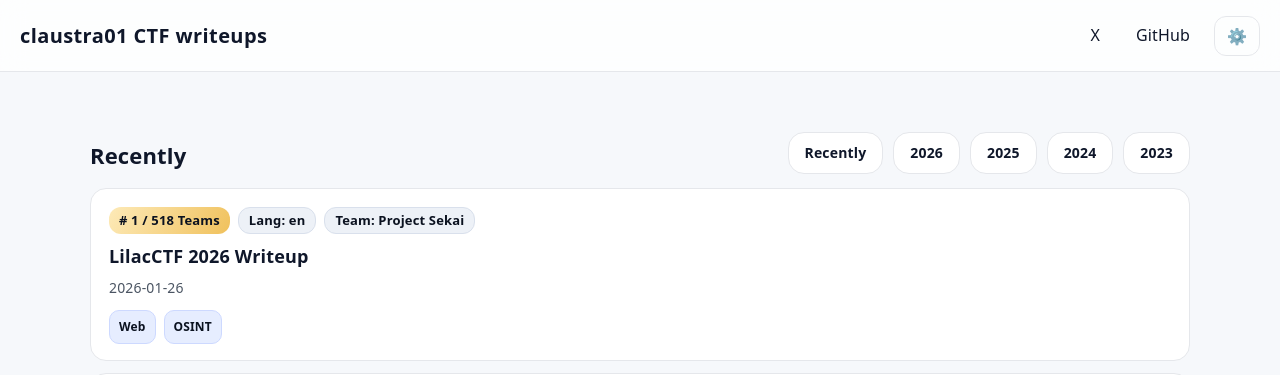
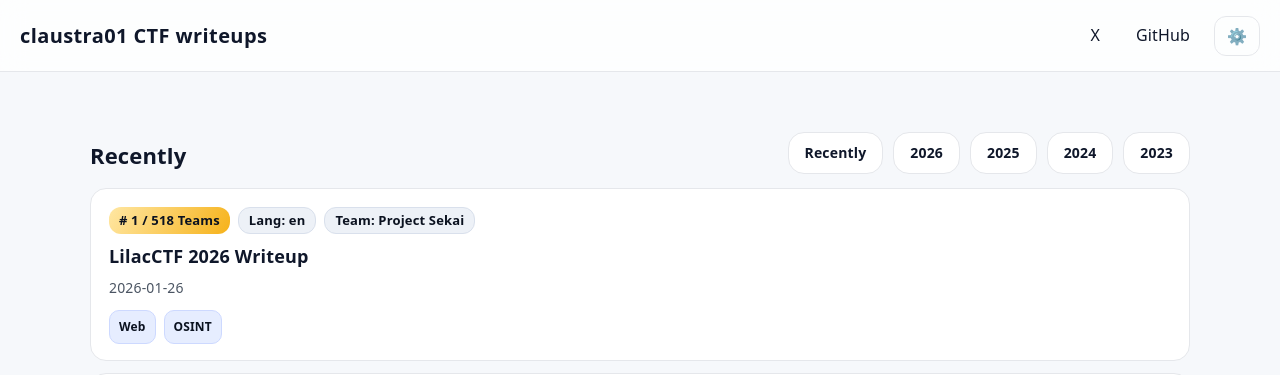
Before and after one commit to claustra01/my-ctf-writeups, a Jekyll site: the page built from index.md, in a window 1280 px wide. Shown: the top 375 px of the page. Built offline with Jekyll 4.4.1, drawn with Linux system fonts in a browser that asks for light colours.

Commit message:
update: gold tag colors

```diff
--- a/assets/css/main.css
+++ b/assets/css/main.css
@@ -17,7 +17,7 @@
   --pill-flag: linear-gradient(120deg, #a7e2b6, #63b97a);
   --pill-rank: linear-gradient(120deg, #b9d4ff, #7eb4f1);
   --pill-rank-silver: linear-gradient(120deg, #e3e7ef, #cbd2e1);
-  --pill-rank-gold: linear-gradient(120deg, #fdeab8, #f0c15c);
+  --pill-rank-gold: linear-gradient(120deg, #ffe7a3, #f6b21a);
   --pill-rank-bronze: linear-gradient(120deg, #f4d0a8, #d28b4c);
   --tag-bg: #e6edff;
   --tag-border: #cdd9ff;
@@ -53,7 +53,7 @@
   --pill-flag: linear-gradient(120deg, #063016, #147638);
   --pill-rank: linear-gradient(120deg, #132048, #127180);
   --pill-rank-silver: linear-gradient(120deg, #2c3845, #596371);
-  --pill-rank-gold: linear-gradient(120deg, #3d300e, #8f560f);
+  --pill-rank-gold: linear-gradient(120deg, #5b4d10, #d7a52c);
   --pill-rank-bronze: linear-gradient(120deg, #3b2314, #7a3a16);
   --tag-bg: #13263f;
   --tag-border: #284066;
```
